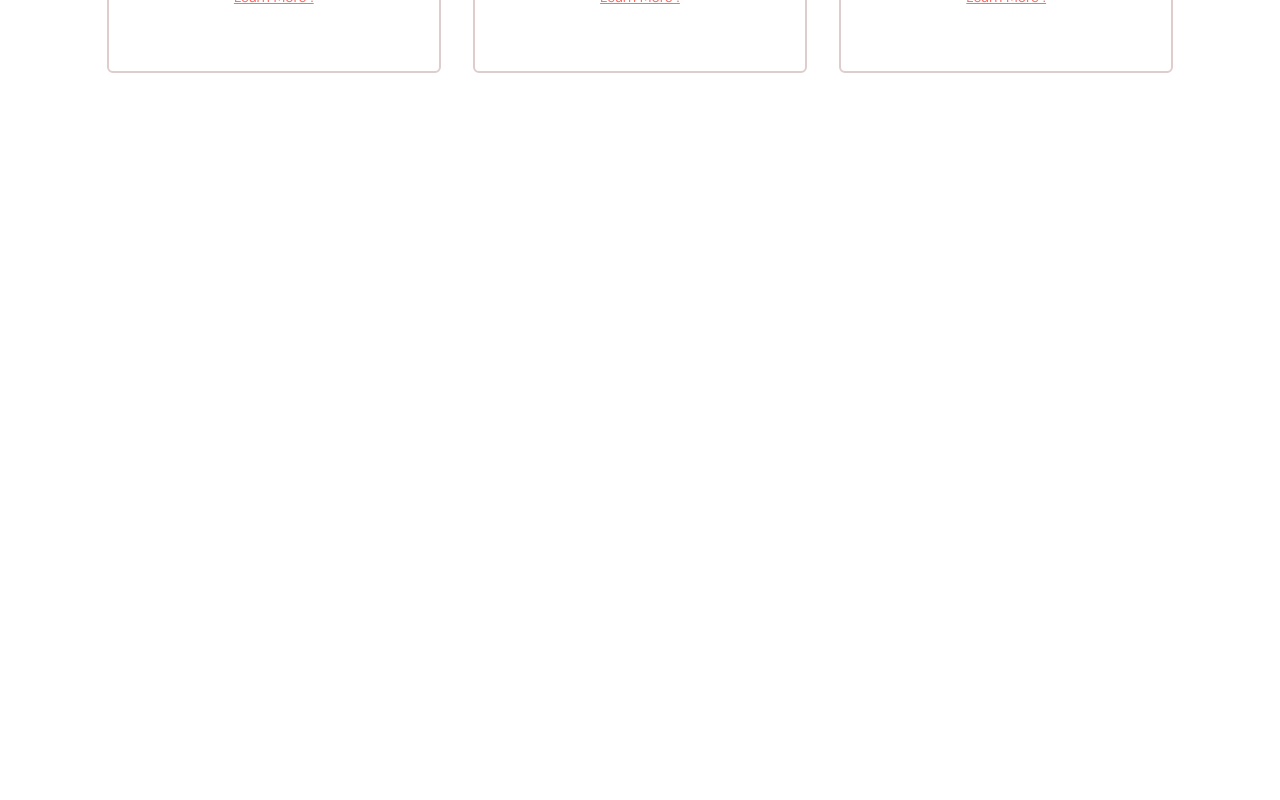
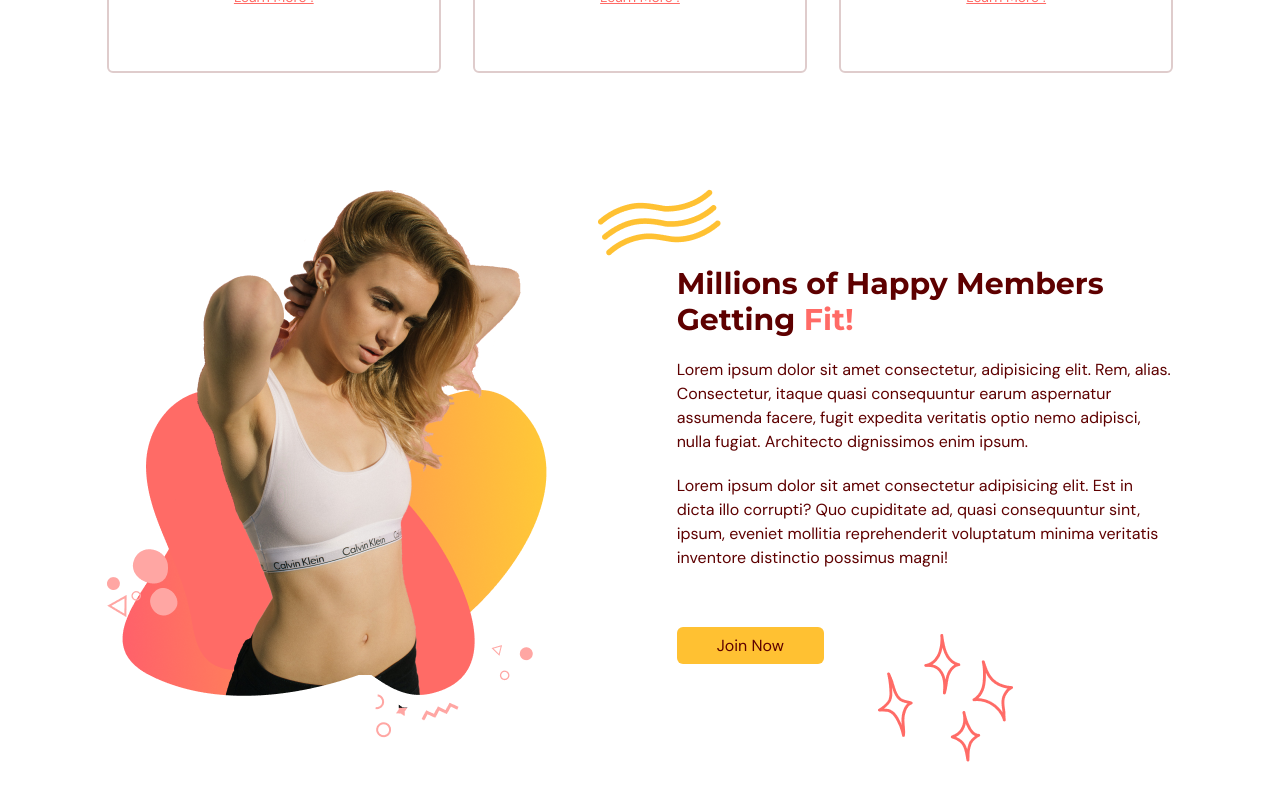
Before and after one commit to AyushKhamar/Evo-Gym, a React (Vite) app: page / in a window 1280 px wide. Shown: the part 1311-2111 px from the top of the page. Before the commit the page ends 1600 px from the top, so only its background shows below. Built offline with nearby package versions, Linux system fonts and the light colour scheme.

Commit message:
feat: complete benefits page

```diff
--- a/src/scenes/benefits/index.tsx
+++ b/src/scenes/benefits/index.tsx
@@ -9,6 +9,8 @@
 import HeadingText from "@/shared/HeadingText";
 import { BenefitType } from "@/shared/types";
 import Benefit from "@/shared/Benefit";
+import { ActionButton } from "@/shared/ActionButton";
+import BenefitPageGraphics from "@/assets/BenefitsPageGraphic.png";
 const container = {
   hidden: {},
   visible: {
@@ -81,6 +83,70 @@
             );
           })}
         </motion.div>
+        {/* graphics and description */}
+        <motion.div
+          className="mt-16 items-center justify-between gap-20 md:mt-28 md:flex"
+          initial="hidden"
+          whileInView="visible"
+          viewport={{ once: true, amount: 0.5 }}
+          transition={{ duration: 0.5 }}
+          variants={{
+            hidden: { opacity: 0, x: -100 },
+            visible: { opacity: 1, x: 0 },
+          }}
+        >
+          {/* graphic */}
+          <img
+            className="mx-auto "
+            src={BenefitPageGraphics}
+            alt="benefits-page-graphic"
+          />
+          <div>
+            {/* title  */}
+            <div className="relative">
+              <div className="before:absolute before:-top-20 before:-left-20 before:z-[1] before:content-abstractwaves">
+                <div>
+                  <HeadingText>
+                    Millions of Happy Members Getting{" "}
+                    <span className="text-primary-500">Fit!</span>
+                  </HeadingText>
+                </div>
+              </div>
+            </div>
+            {/* description */}
+            <motion.div
+              initial="hidden"
+              whileInView="visible"
+              viewport={{ once: true, amount: 0.5 }}
+              transition={{ delay: 0.2, duration: 0.5 }}
+              variants={{
+                hidden: { opacity: 0, x: -100 },
+                visible: { opacity: 1, x: 0 },
+              }}
+            >
+              <p className="my-5">
+                Lorem ipsum dolor sit amet consectetur, adipisicing elit. Rem,
+                alias. Consectetur, itaque quasi consequuntur earum aspernatur
+                assumenda facere, fugit expedita veritatis optio nemo adipisci,
+                nulla fugiat. Architecto dignissimos enim ipsum.
+              </p>
+              <p className="mb-5">
+                Lorem ipsum dolor sit amet consectetur adipisicing elit. Est in
+                dicta illo corrupti? Quo cupiditate ad, quasi consequuntur sint,
+                ipsum, eveniet mollitia reprehenderit voluptatum minima
+                veritatis inventore distinctio possimus magni!
+              </p>
+            </motion.div>
+            {/* button */}
+            <div className="relative mt-16 ">
+              <div className="before:absolute before:-bottom[20] before:right-40 before:z-[-1] before:content-sparkles">
+                <ActionButton setSelectedPage={setSelectedPage}>
+                  Join Now
+                </ActionButton>
+              </div>
+            </div>
+          </div>
+        </motion.div>
       </motion.div>
     </section>
   );
```
